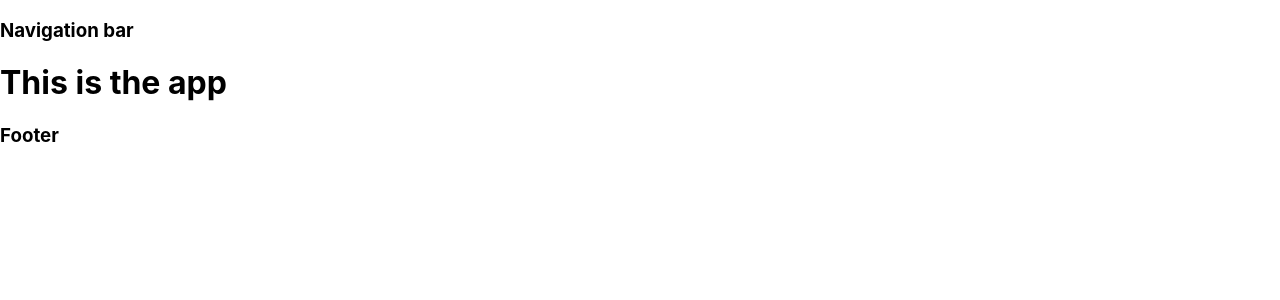
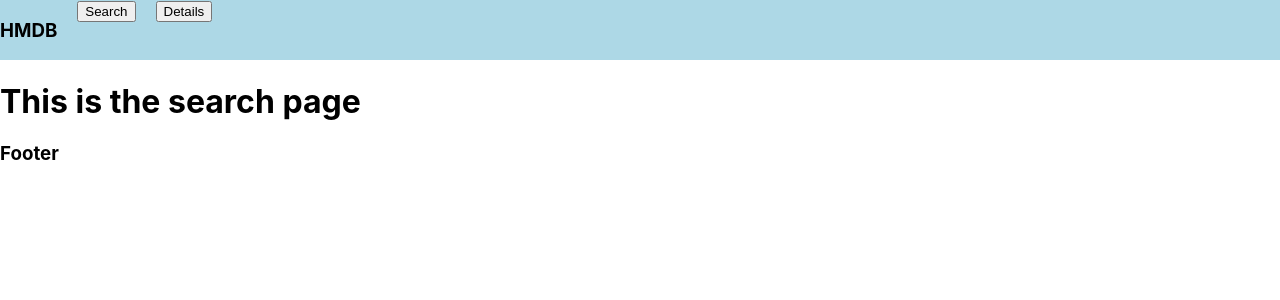
Before and after one commit to fuzzy-lemur/hmdb, a React (Create React App) app: page / in a window 1280 px wide. Shown: the top 300 px of the page. Built offline with nearby package versions, Linux system fonts and the light colour scheme.

Commit message:
page routing

```diff
--- a/package.json
+++ b/package.json
@@ -5,10 +5,11 @@
   "dependencies": {
     "@testing-library/jest-dom": "^5.16.5",
     "@testing-library/react": "^13.3.0",
-    "@testing-library/user-event": "^13.5.0",
+    "@testing-library/user-event": "^14.4.2",
     "react": "^18.2.0",
     "react-dom": "^18.2.0",
-    "react-scripts": "5.0.1",
+    "react-router-dom": "^6.3.0",
+    "react-scripts": "^5.0.1",
     "web-vitals": "^2.1.4"
   },
   "scripts": {
--- a/src/App.js
+++ b/src/App.js
@@ -1,12 +1,22 @@
+import { BrowserRouter, Route, Routes } from 'react-router-dom';
+
 import Navbar from './components/Navbar';
+import SearchPage from './components/SearchPage';
+import DetailsPage from './components/DetailsPage';
 import Footer from './components/Footer';
 
 function App() {
   return (
     <div className='App'>
-      <Navbar />
-      <h1>This is the app</h1>
-      <Footer />
+      <BrowserRouter>
+        <Navbar />
+        <Routes>
+          <Route path='/' element={<SearchPage />} />
+          <Route path='/search' element={<SearchPage />} />
+          <Route path='/details' element={<DetailsPage />} />
+        </Routes>
+        <Footer />
+      </BrowserRouter>
     </div>
   );
 }
--- a/src/components/Navbar.js
+++ b/src/components/Navbar.js
@@ -1,7 +1,16 @@
+import '../styles.css';
+import { Link } from 'react-router-dom';
+
 function Navbar() {
   return (
-    <div className='navbar'>
-      <h3>Navigation bar</h3>
+    <div class='navbar'>
+      <h3>HMDB</h3>
+      <Link to='/search'>
+        <button>Search</button>
+      </Link>
+      <Link to='/details'>
+        <button>Details</button>
+      </Link>
     </div>
   );
 }
--- a/src/index.js
+++ b/src/index.js
@@ -1,6 +1,6 @@
 import React from 'react';
 import ReactDOM from 'react-dom/client';
-import './index.css';
+import './styles.css';
 import App from './App';
 import reportWebVitals from './reportWebVitals';
 
--- a/src/index.css
+++ b/src/styles.css
@@ -11,3 +11,10 @@ code {
   font-family: source-code-pro, Menlo, Monaco, Consolas, 'Courier New',
     monospace;
 }
+
+.navbar {
+  display: flex;
+  flex-direction: row;
+  gap: 20px;
+  background-color: lightblue;
+}
```
Also changed, not shown: 1 other file (tests, documents, lock files or other folders).
